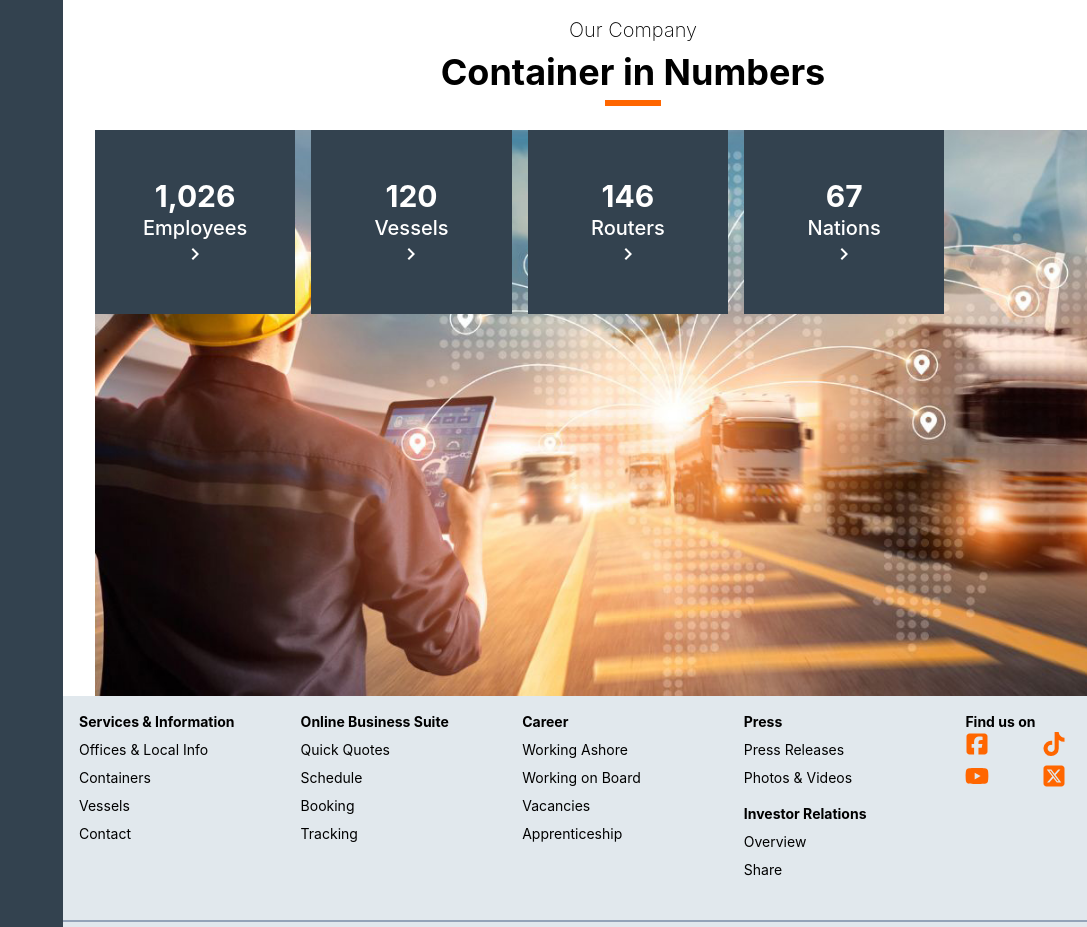
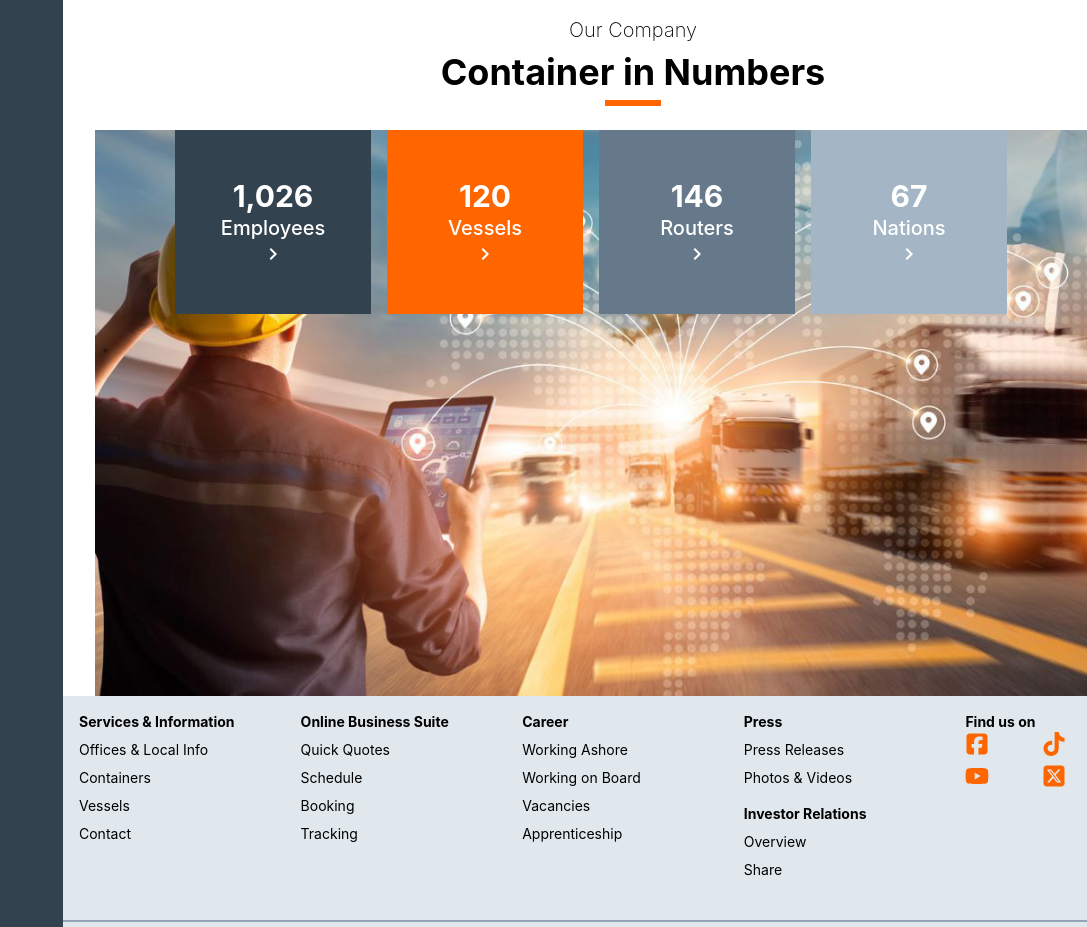
Before and after one commit to letiendungg/FE-Container, a React (Create React App) app: page / in a window 1280 px wide. Shown: the part 1060-1987 px from the top of the page, without its empty margins (193-1280 px from the left). Built offline with nearby package versions, Linux system fonts and the light colour scheme.

Commit message:
Our Company

```diff
--- a/src/Components/OurCompany.js
+++ b/src/Components/OurCompany.js
@@ -17,28 +17,31 @@ function OurCompany() {
         </div>
       </div>
       <div className="mx-8">
-        <div className="absolute grid grid-cols-4 gap-4">
+        <div className="absolute flex justify-center">
+          <div className=" grid grid-cols-4 gap-4 mx-20">
             <div className="flex flex-col text-white p-12 items-center bg-main">
               <h1 className="text-3xl font-bold">1,026</h1>
               <p className="text-xl font-medium">Employees</p>
               <MdNavigateNext className="w-6 h-6" />
             </div>
-          <div className="flex flex-col text-white p-12 items-center bg-main">
+            <div className="flex flex-col text-white p-12 items-center bg-subMain">
               <h1 className="text-3xl font-bold">120</h1>
               <p className="text-xl font-medium">Vessels</p>
               <MdNavigateNext className="w-6 h-6" />
             </div>
-          <div className="flex flex-col text-white p-12 items-center bg-main">
+            <div className="flex flex-col text-white p-12 items-center bg-main2">
               <h1 className="text-3xl font-bold">146</h1>
               <p className="text-xl font-medium">Routers</p>
               <MdNavigateNext className="w-6 h-6" />
             </div>
-          <div className="flex flex-col text-white p-12 items-center bg-main">
+            <div className="flex flex-col text-white p-12 items-center bg-main3">
               <h1 className="text-3xl font-bold">67</h1>
               <p className="text-xl font-medium">Nations</p>
               <MdNavigateNext className="w-6 h-6" />
             </div>
           </div>
+        </div>
+
         <img className="" src={"./ourcompany.png"} alt="Our Company" />
       </div>
     </div>
--- a/tailwind.config.js
+++ b/tailwind.config.js
@@ -9,6 +9,8 @@ module.exports = {
       colors: {
         main: "#33424f",
         subMain: "#ff6600",
+        main2: "#65798b",
+        main3: "#a4b6c6",
         gray: "#f0f2f5",
         border: "#4b5563",
         dryGray: "#E0D5D5",
```
Lines whose indentation alone changed are shown as unchanged.
